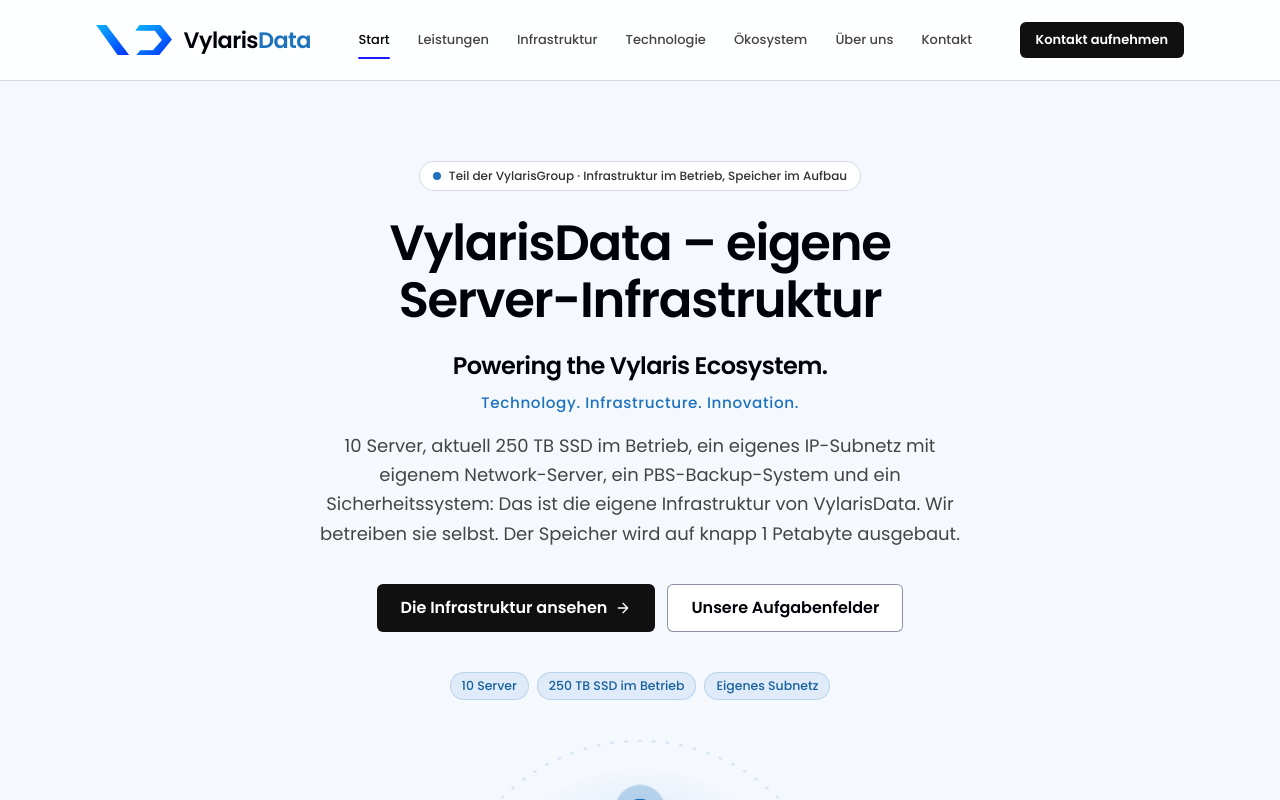
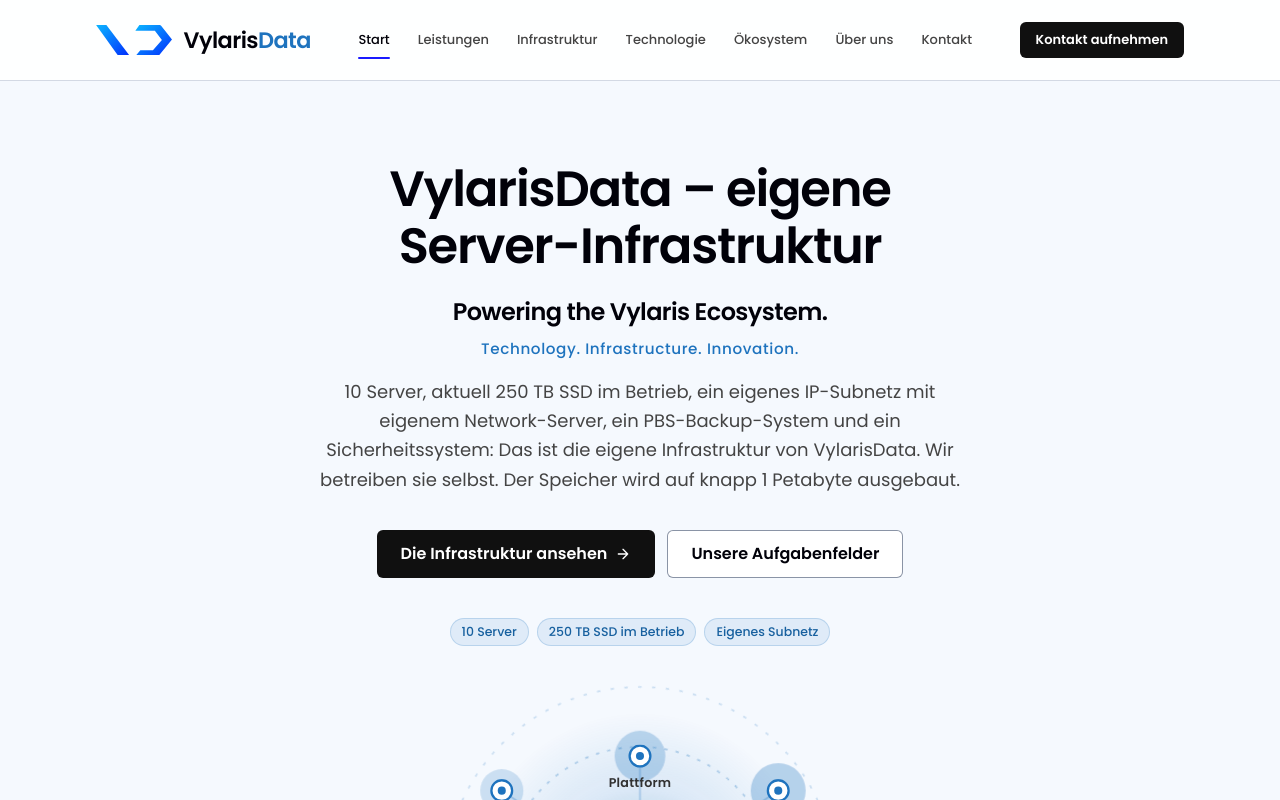
Before and after one commit to cubiqstudio/vylarisdata, a Next.js app: page / in a window 1280 px wide. Shown: the top 800 px of the page. Built offline with nearby package versions, Linux system fonts and the light colour scheme.

Commit message:
Remove the pill label above the home hero title

```diff
--- a/components/sections/index/HomeHero.tsx
+++ b/components/sections/index/HomeHero.tsx
@@ -9,7 +9,6 @@ export type HeroAction = {
 };
 
 export type HeroContent = {
-  pill: string;
   title: string;
   tagline: string;
   tri: string;
@@ -25,15 +24,11 @@ type HomeHeroProps = HeroContent & {
 };
 
 /** Startseiten-Hero mit eigener h1 und animierter Grafik. */
-export function HomeHero({ pill, title, tagline, tri, sub, stats, actions, art }: HomeHeroProps) {
+export function HomeHero({ title, tagline, tri, sub, stats, actions, art }: HomeHeroProps) {
   return (
     <section className="hero" id="start">
       <div className="wrap">
         <div className="hero-inner fade-up">
-          <span className="pill-top">
-            <i />
-            {pill}
-          </span>
           <h1>{title}</h1>
           <p className="tagline" lang="en">
             {tagline}
--- a/content/index.tsx
+++ b/content/index.tsx
@@ -32,7 +32,6 @@ export const homeMeta = {
 /* Hero */
 
 export const hero: HeroContent = {
-  pill: "Teil der VylarisGroup · Infrastruktur im Betrieb, Speicher im Aufbau",
   title: "VylarisData – eigene Server-Infrastruktur",
   tagline: site.tagline,
   tri: site.tri,
```
